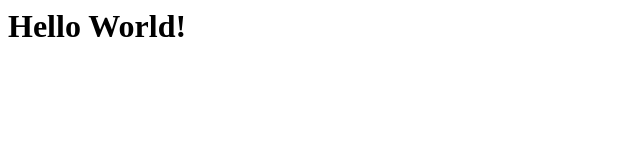
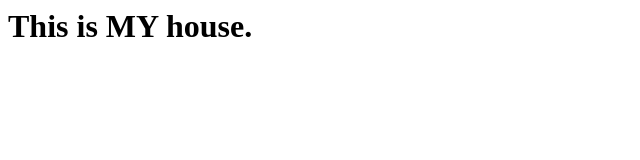
Before and after one commit to rslantonie/logcabin, a plain HTML site: page index.html in a window 1280 px wide. Shown: the whole page, without its empty margins (0-640 px from the left). Drawn offline with Linux system fonts and the light colour scheme.

Commit message:
my house

```diff
--- a/index.html
+++ b/index.html
@@ -1 +1 @@
-<h1>Hello World!</h1>
+<h1>This is MY house.</h1>
```
